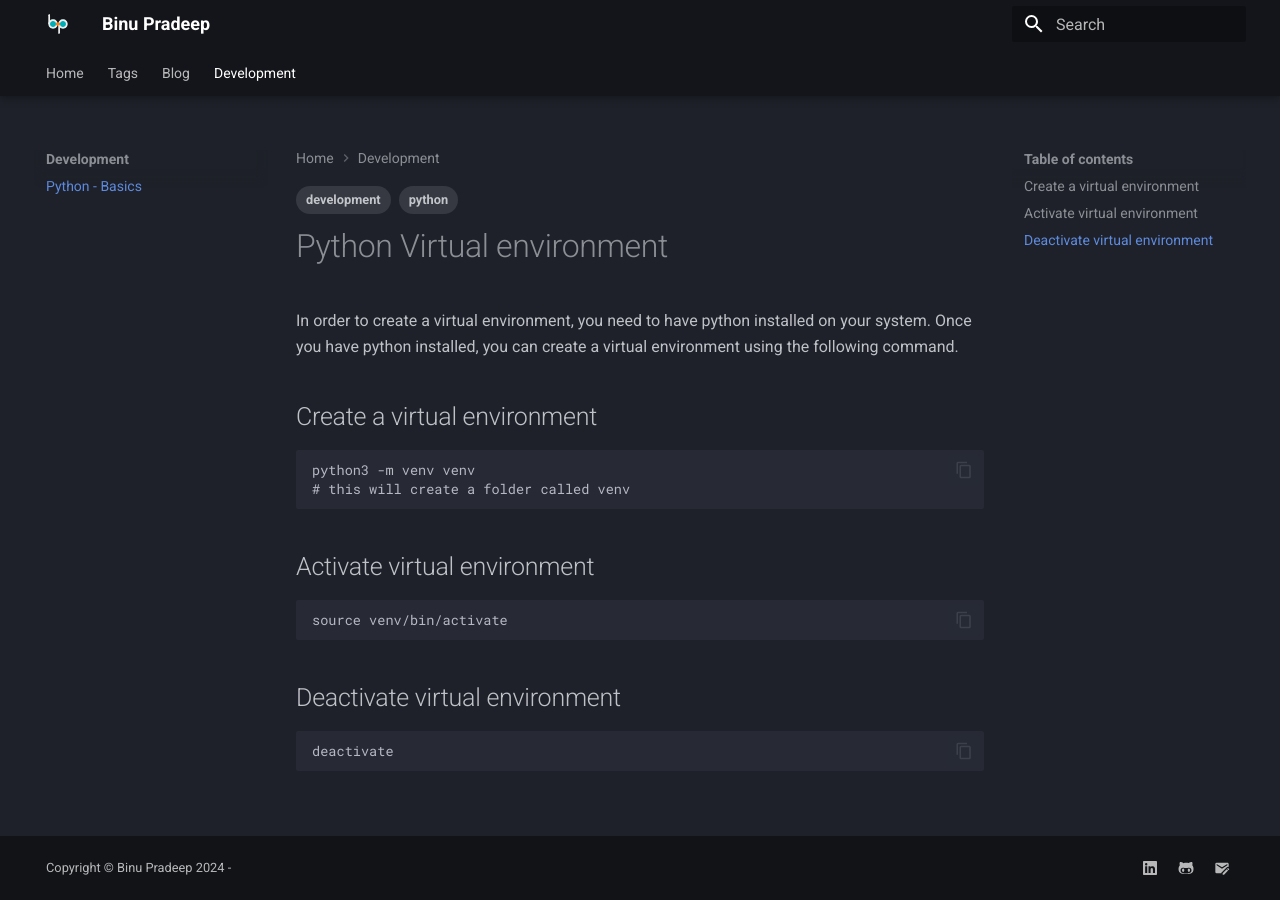
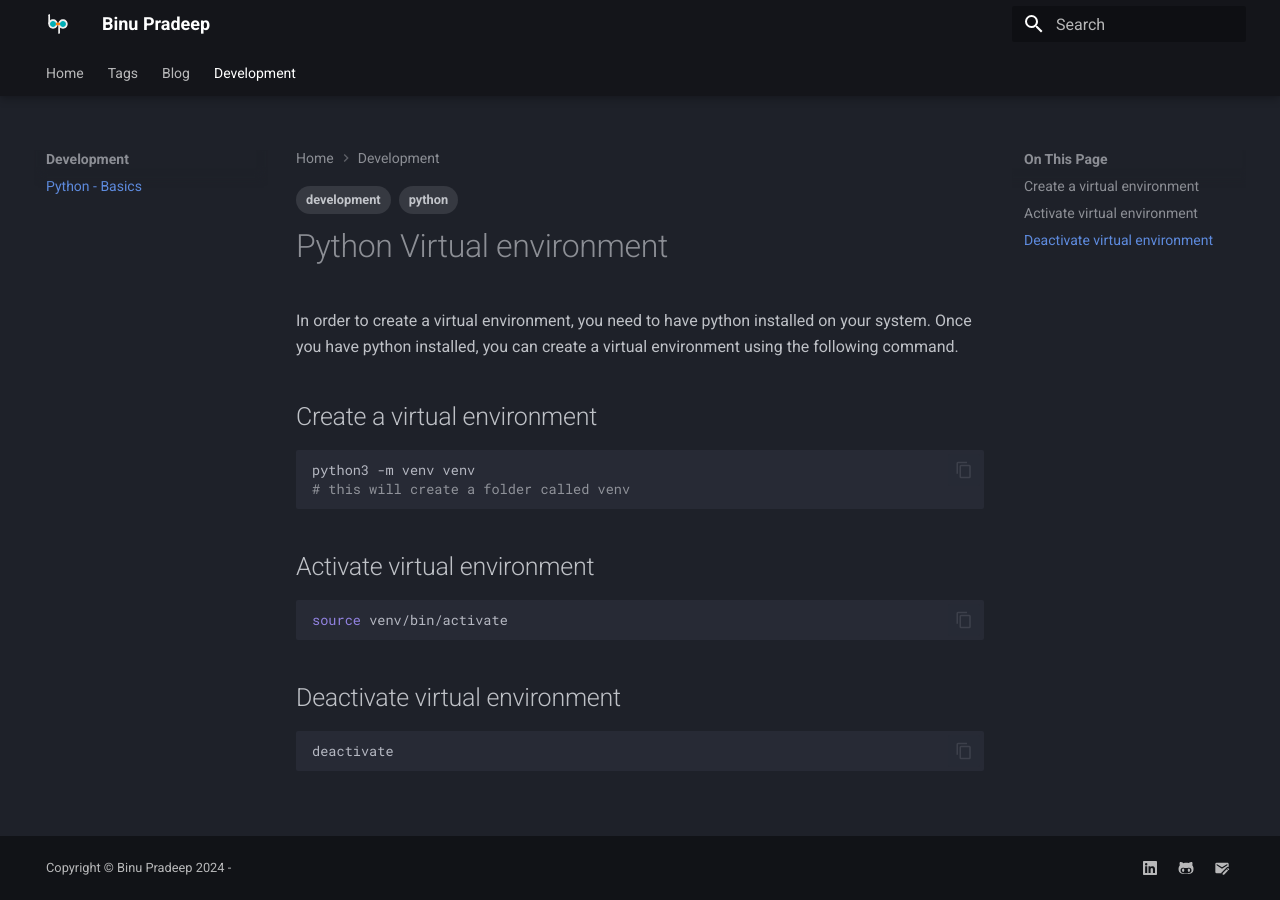
Before and after one commit to binuengoor/binupradeep-mkdocs, an MkDocs documentation site: the page built from docs/development/python_basics.md, in a window 1280 px wide. Built offline with MkDocs 1.6.1 and Material for MkDocs 9.7.7, drawn with Linux system fonts in a browser that asks for light colours.

Commit message:
updated requirements

```diff
--- a/mkdocs.yml
+++ b/mkdocs.yml
@@ -72,3 +72,49 @@
       link: mailto:contact@binupradeep.com
 
 copyright: Copyright &copy; Binu Pradeep 2024 -
+
+
+markdown_extensions:
+  - abbr
+  - admonition
+  - attr_list
+  - tables
+  - toc:
+      title: On This Page
+      permalink: true
+      toc_depth: '3'
+      separator: '-'
+  - pymdownx.arithmatex:
+      generic: true
+  - pymdownx.betterem:
+      smart_enable: all
+  - pymdownx.caret
+  - pymdownx.critic
+  - pymdownx.details
+  - pymdownx.emoji:
+      emoji_index: !!python/name:material.extensions.emoji.twemoji
+      emoji_generator: !!python/name:material.extensions.emoji.to_svg
+  - pymdownx.highlight:
+      linenums_style: pymdownx-inline
+  - pymdownx.inlinehilite
+  - pymdownx.magiclink:
+      repo_url_shorthand: true
+      user: fire1ec
+      repo: 3os.org
+  - pymdownx.keys
+  - pymdownx.mark
+  - pymdownx.smartsymbols
+  - pymdownx.snippets:
+      check_paths: true
+  - pymdownx.superfences
+  - pymdownx.tabbed:
+      alternate_style: true
+  - pymdownx.tasklist:
+      custom_checkbox: true
+      clickable_checkbox: true
+  - pymdownx.tilde
+  - pymdownx.superfences:
+      custom_fences:
+        - name: mermaid
+          class: mermaid
+          format: !!python/name:pymdownx.superfences.fence_code_format # Copyright
--- a/requirements.txt
+++ b/requirements.txt
@@ -1,3 +1,4 @@
 mkdocs-material
 mkdocs-material[imaging]
 mkdocs-git-revision-date-localized-plugin
+pymdown-extensions
```
